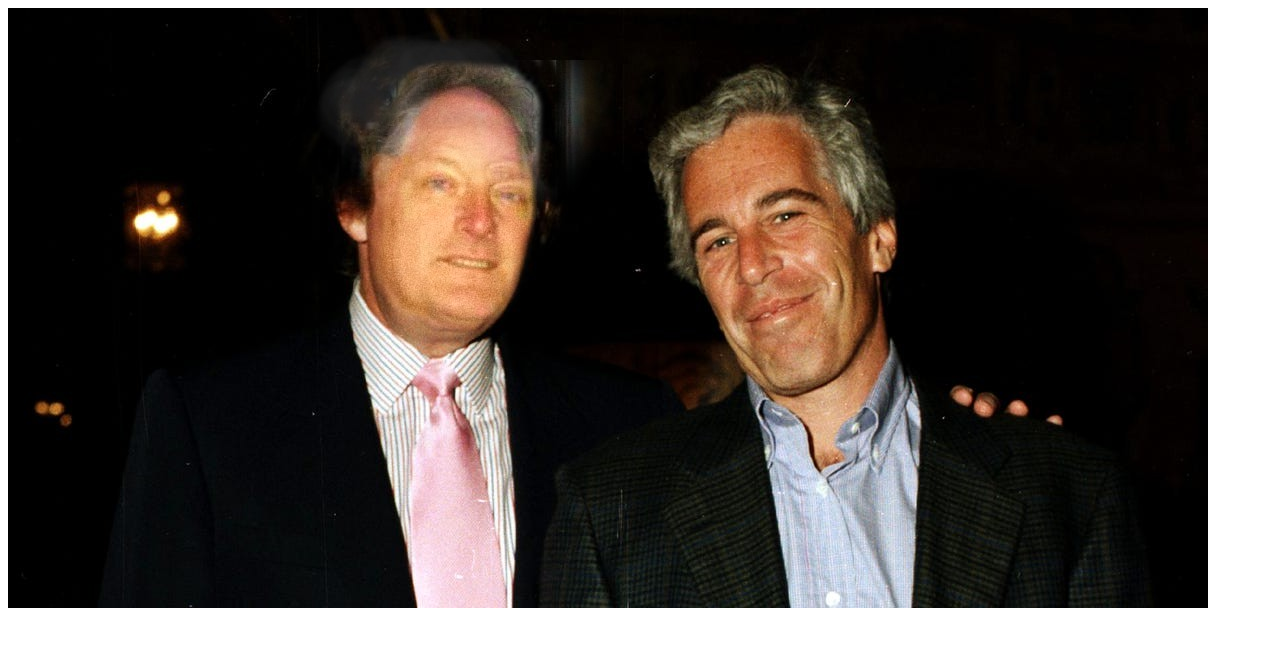
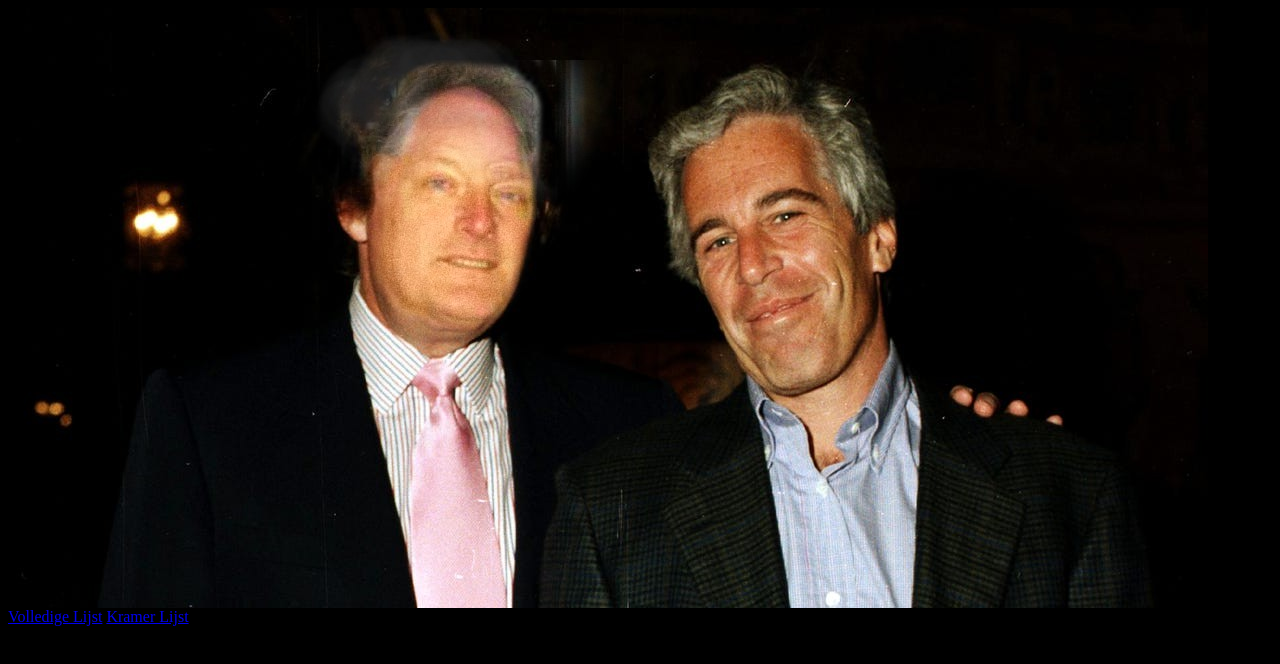
Before and after one commit to nnnannings/epstein, a plain HTML site: page index.html in a window 1280 px wide. Drawn offline with Linux system fonts and the light colour scheme.

Commit message:
Update index.html

```diff
--- a/index.html
+++ b/index.html
@@ -1,5 +1,7 @@
 <html>
-<body>
+<body bgcolor="black">
 <img src="KramerEpstein.jpg"></img>
+<a href="jeffrey-epstein-documents-full.pdf">Volledige Lijst</a>
+<a href="jeffery-epstein-documents-full-page-109-243.pdf">Kramer Lijst</a>
 </body>
 </html>
```
